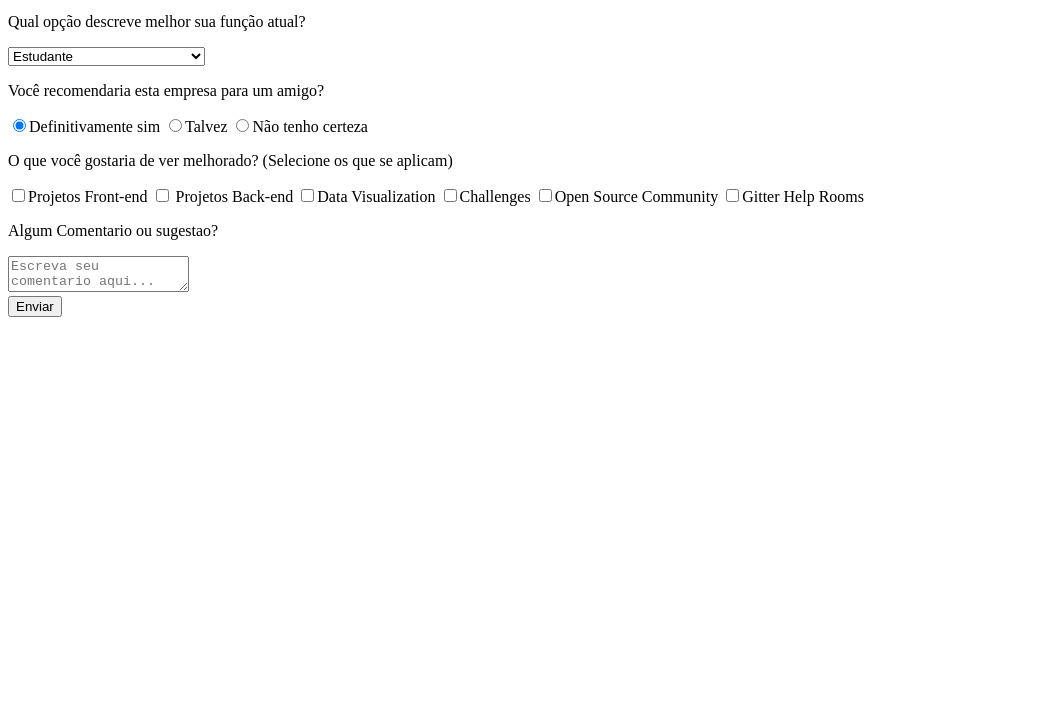
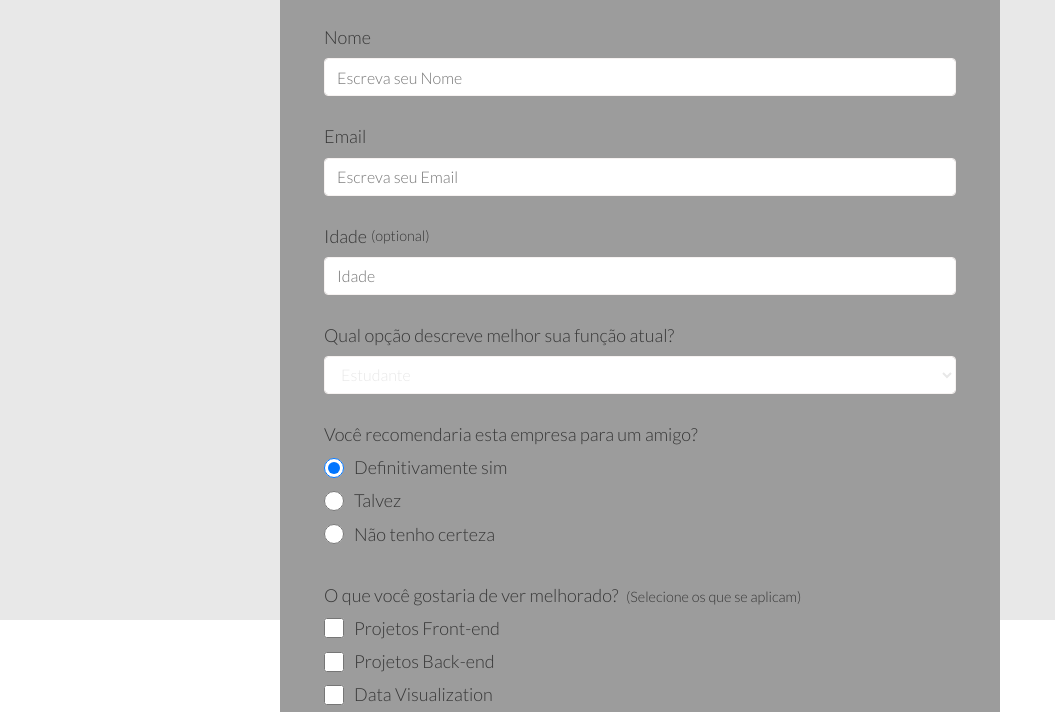
Before and after one commit to jesskolori/form, a plain HTML site: page index.html in a window 1280 px wide. Shown: the part 180-892 px from the top of the page, without its empty margins (0-1055 px from the left). Before the commit the page ends 800 px from the top, so only its background shows below. Drawn offline with Linux system fonts and the light colour scheme.

Commit message:
Update index.html

```diff
--- a/index.html
+++ b/index.html
@@ -3,7 +3,7 @@
 <html>
     <head> <!--tags de configuracao-->
         <title>Formulário de Pesquisa</title>
-        <link rel="stylesheet" href="Formulário de Pesquisa CODEPEN Jessica.css">
+        <link rel="stylesheet" href="style.css">
     </head>
 
         <body> <!--corpo do site-->
```
